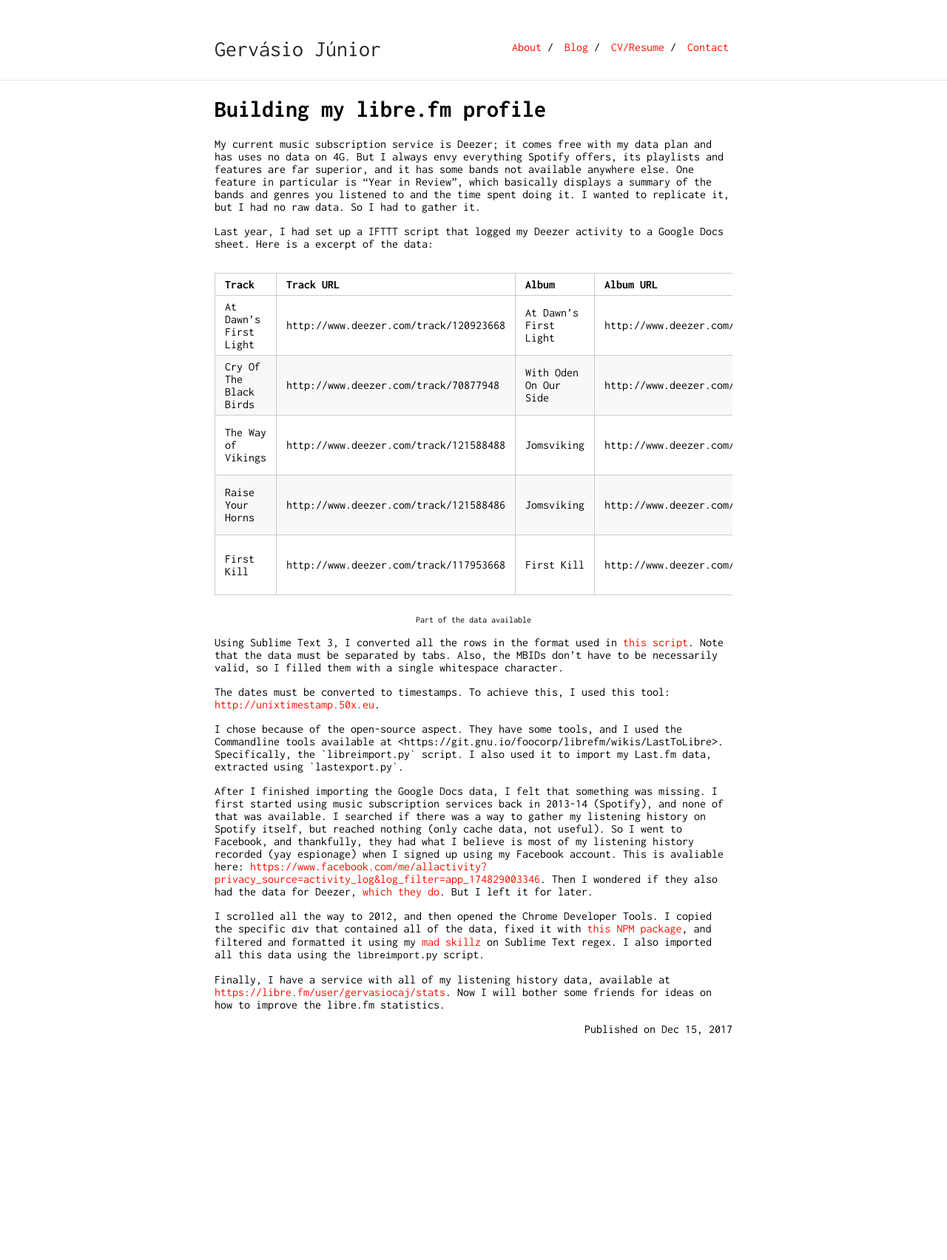
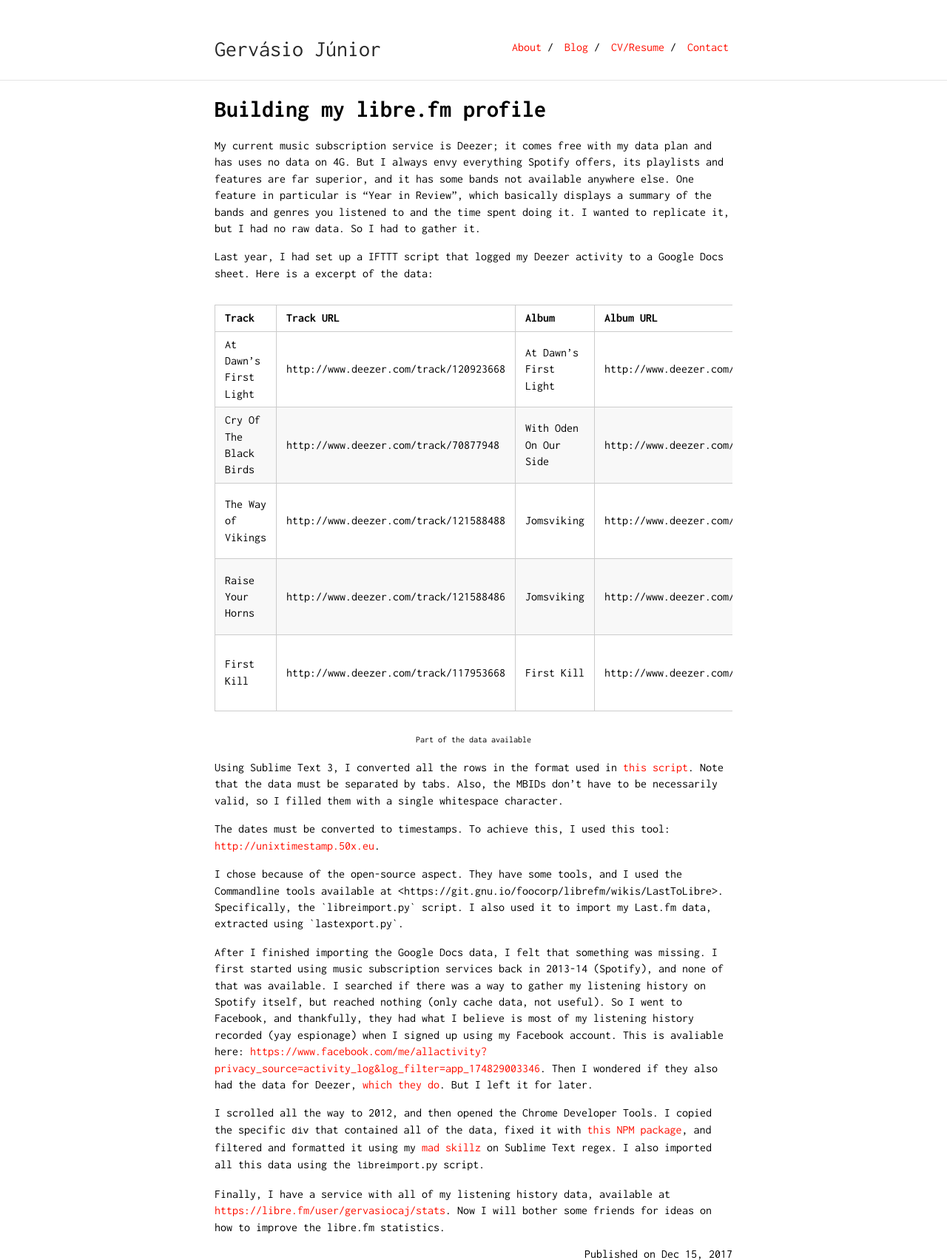
Before and after one commit to gervasiocaj/gervasiocaj.github.io, a Jekyll site: the page built from _posts/2017-12-15-building-my-libre-fm-profile.md, in a window 1280 px wide. Shown: the whole page at 74% size. Built offline with Jekyll 4.4.1, drawn with Linux system fonts in a browser that asks for light colours; before the commit the page ends 1400 px from its top, so only the background shows below that.

Commit message:
Refactor css and enlarge line height for easier reading

```diff
--- a/_layouts/post.html
+++ b/_layouts/post.html
@@ -1,13 +1,16 @@
 ---
 layout: default
 ---
+<div class="blog-post">
+	<h1 class="title">
+		{{ page.title }}
+	</h1>
 
-<h1 id="post-title">
-	{{ page.title }}
-</h1>
+	<div class="body">
+		{{ content }}
+	</div>
 
-{{ content }}
-
-<div style="float: right;">
-	Published on {{ page.date | date: "%b %d, %Y" }}
+	<div class="date" style="float: right;">
+		Published on {{ page.date | date: "%b %d, %Y" }}
+	</div>
 </div>
--- a/css/main.scss
+++ b/css/main.scss
@@ -2,7 +2,19 @@
 ---
 @import "style";
 
-.caption {
-	text-align: center;
-	font-size: 75%;
+.blog-post {
+
+  .caption {
+    text-align: center;
+    font-size: 75%;
+  }
+
+  .body {
+    line-height: 140%;
+  }
+
+  .date {
+    float: right;
+  }
+
 }
```
